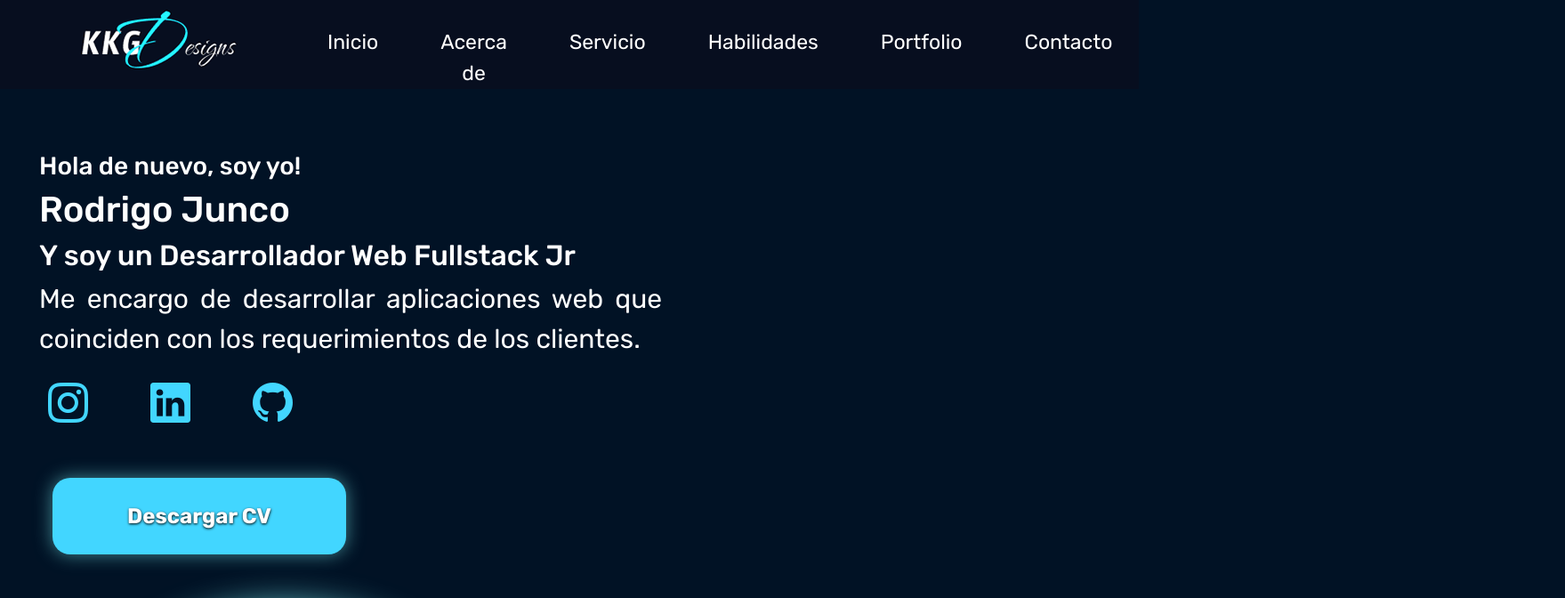
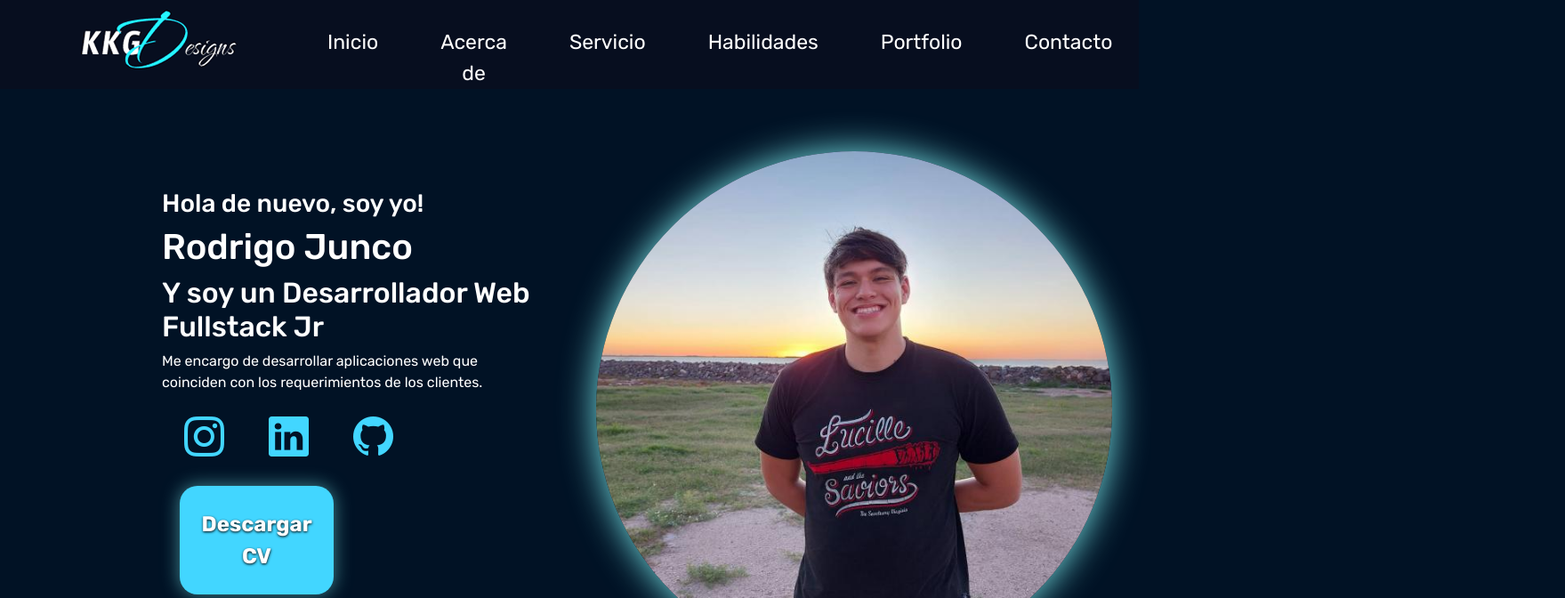
Before and after one commit to RPJunco/my-portfolio-react, a React (Vite) app: page / in a window 1280 px wide. Shown: the top 672 px of the page at 89% size, 1759 px wide, since content can reach past the window. Built offline with nearby package versions, Linux system fonts and the light colour scheme.

Commit message:
Se modificaron los estilos que son agregados al componente 'Hero'

```diff
--- a/src/Component/Main/Secciones/Hero/Hero.css
+++ b/src/Component/Main/Secciones/Hero/Hero.css
@@ -4,29 +4,38 @@
     --hero-icon-hover-color: #fff;
 }
 
-
 .hero-contenedor {
+    padding: 170px 0px;
     background-color: var(--hero-contenedor-bgcolor);
-    height: 100%;
-    width: 100%;
-    display: flex;
-    justify-content: center;
-    align-items: center;
-    padding: 170px 0px;
 }
 
 .hero-presentacion {
-    justify-content: center;
-    align-items: flex-start;
-    flex-direction: column;
+    margin-bottom: 20px;
+}
+
+.hero-section-info {
+    padding: 20px;
+    margin: auto auto auto 150px;
+}
+
+.hero-section-info h1 {
+    font-size: 2.5rem;
+}
+
+.hero-section-info h2 {
+    font-size: 2rem;
+}
+
+.hero-section-info p {
+    font-size: 1rem;
 }
 
 .hero-iconos-contenedor {
-    display: flex;
+    text-align: start;
 }
 
 .hero-iconos-contenedor i {
-    margin: 0px 40px 0px 30px;
+    margin: 0px 25px;
     color: var(--hero-icon-color);
     font-size: 45px;
     transition: color 1.9s;
@@ -36,60 +45,10 @@
     color: var(--hero-icon-hover-color);
 }
 
-.hero-presentacion {
-    margin: 10px 12px;
-    display: flex;
-}
-
-.hero-presentacion p{
-    width: 600px;
-    text-align: justify;
-}
-
-.hero-presentacion .boton-contenedor {
-    margin: 60px 15px;
-}
-
-.d-grid {
-    margin: 30px 15px;
-}
-
-
-.foto-contenedor {
-    display: flex;
-    justify-content: center;
-    align-items: center;
-}
-
 .foto-contenedor img {
     border-radius: 100%;
-    height: 580px;
+    max-width: 100%;
+    height: auto;
     width: 580px;
     box-shadow: 0 0 40px rgb(134, 255, 255, 0.9);
 }
-
-
-h3 {
-    font-size: 35px;
-    font-weight: bold;
-}
-
-h2{
-    font-size: 40px;
-    padding: 0px !important;
-    font-weight: bold;
-}
-
-h1{
-    font-size: 50px;
-    font-weight: bold;
-}
-
-p{
-    font-size: 30px;
-    width: 700px !important;
-}
-
-h3, h2, h1, p {
-    margin: 20px;
-}
```
